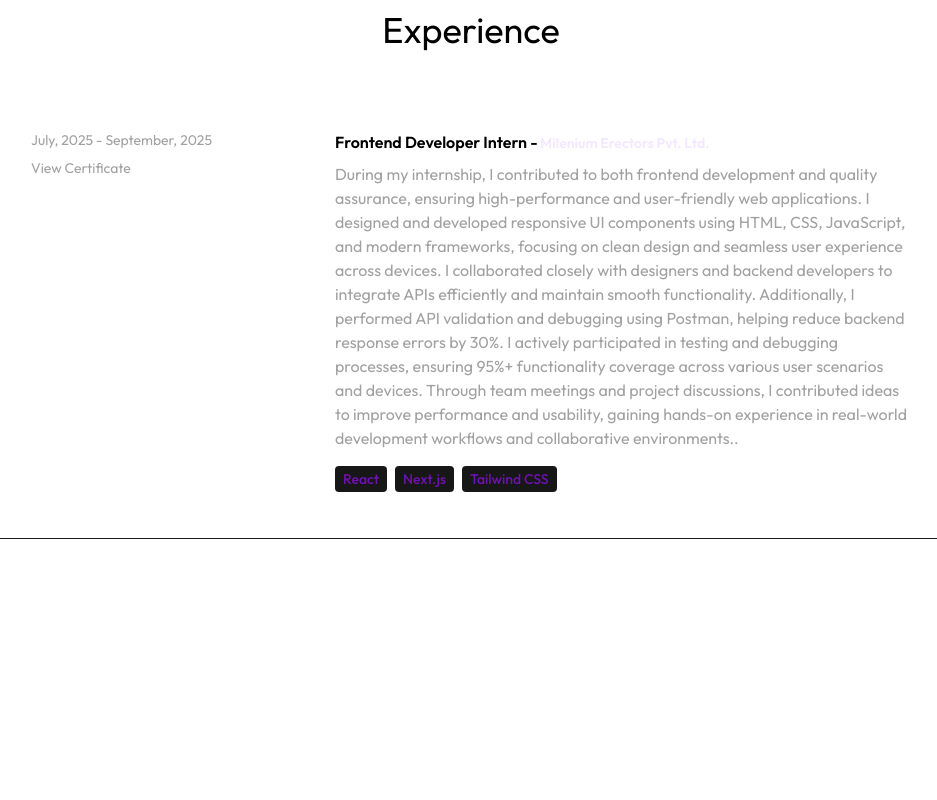
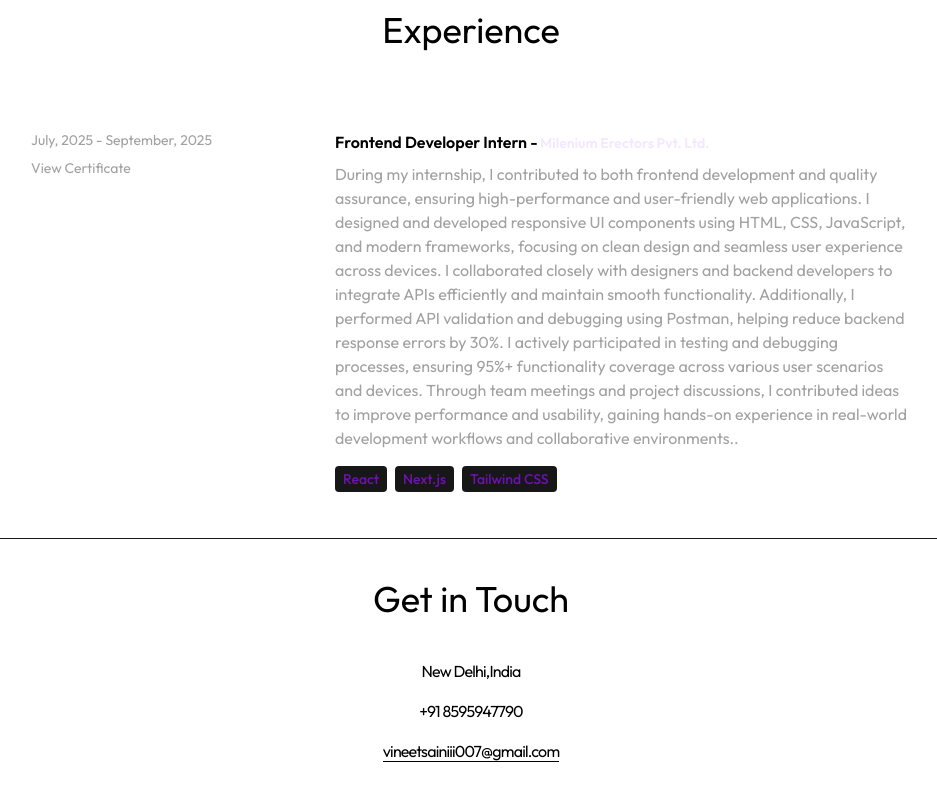
Before and after one commit to vineetsaini007/portfolio, a React (Vite) app: page / in a window 1280 px wide. Shown: the part 1723-2523 px from the top of the page, without its empty margins (169-1106 px from the left). Before the commit the page ends 2262 px from the top, so only its background shows below. Built offline with nearby package versions, Linux system fonts and the light colour scheme.

Commit message:
added contact section

```diff
--- a/src/App.jsx
+++ b/src/App.jsx
@@ -3,6 +3,7 @@ import Navbar from "./components/Navbar"
 import ScrollToTop from 'react-scroll-to-top'
 import Technologies from "./components/Technologies"
 import Experience from "./components/Experience"
+import Contact from "./components/Contact"
 
 const App = () => {
   return (
@@ -18,6 +19,7 @@ const App = () => {
           <Hero />
           <Technologies/>
           <Experience/>
+          <Contact/>
 
         </div>
 
--- /dev/null
+++ b/src/components/Contact.jsx
@@ -0,0 +1,28 @@
+import { CONTACT } from "../constant";
+import { motion } from "framer-motion";
+
+const Contact = () => {
+  return (
+    <div className="border-b border-neutral-900 pb-20"  id="contact">
+      <motion.h1 whileInView={{opacity: 1, y:0}}
+      initial={{ opacity: 0, y: -100}}
+      transition={{duration: 0.5}}
+      className="my-10 text-center text-4xl">Get in Touch</motion.h1>
+      <div className="text-center tracking-tighter">
+        <motion.p
+        whileInView={{opacity: 1, x:0}}
+      initial={{ opacity: 0, x: -100}}
+      transition={{duration: 1}}
+        className="my-4">{ CONTACT.address }</motion.p>
+        <motion.p whileInView={{opacity: 1, x:0}}
+      initial={{ opacity: 0, x: 100}}
+      transition={{duration: 1}}
+        className="my-4">{CONTACT.phoneNo}</motion.p>
+        <a href="mailto:your.email@example.com" className="border-b email-link" >{CONTACT.email}</a>
+
+      </div>
+    </div>
+  )
+}
+
+export default Contact
--- a/src/constant/index.js
+++ b/src/constant/index.js
@@ -14,3 +14,9 @@ export const EXPERIENCES = [
     technologies: ["React", "Next.js", "Tailwind CSS", ]
   }
 ];
+
+export const CONTACT = {
+  address: "New Delhi,India ",
+  phoneNo: "+91 8595947790 ",
+  email: "vineetsainiii007@gmail.com",
+};
```
